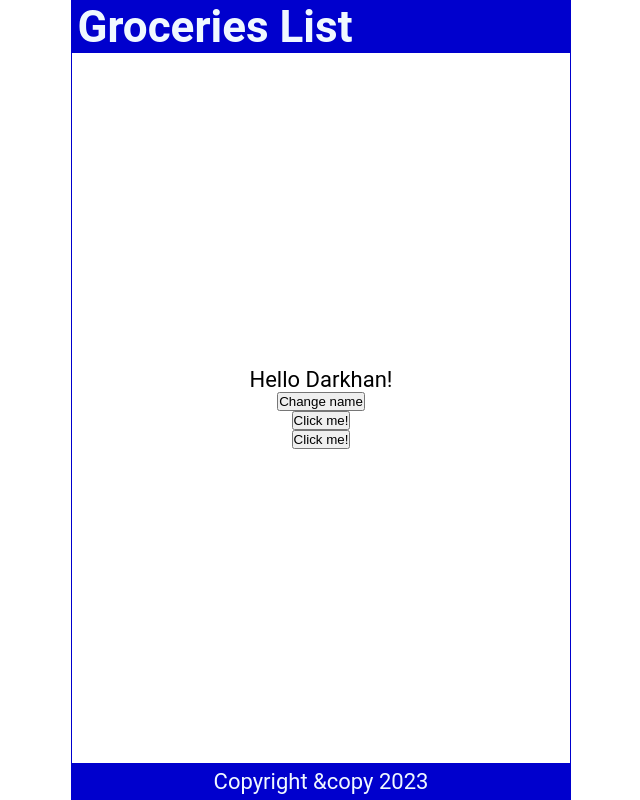
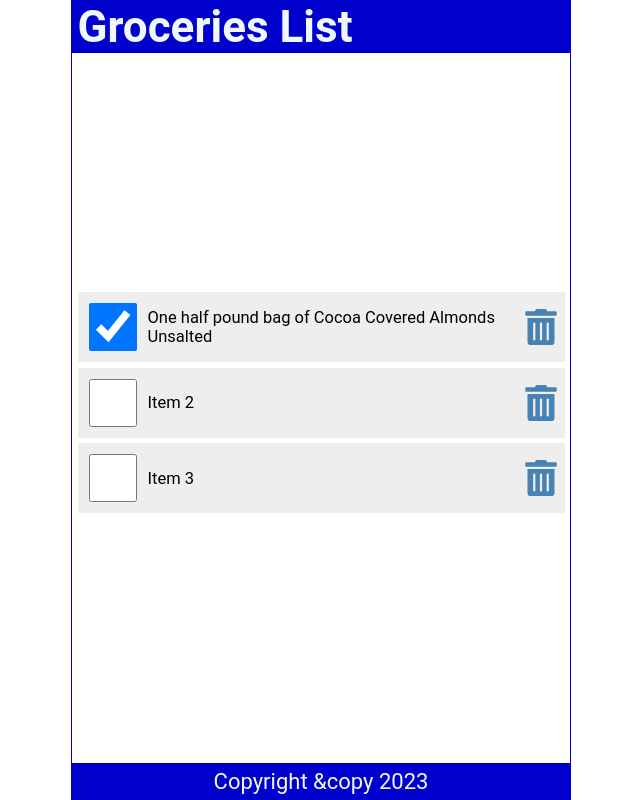
Before and after one commit to darkhanzhursin/react, a React (Create React App) app in the folder reactus/: page / in a window 1280 px wide. Shown: the whole page, without its empty margins (319-959 px from the left). Built offline with nearby package versions, Linux system fonts and the light colour scheme.

Commit message:
added css and checkbox logic

```diff
--- a/reactus/package.json
+++ b/reactus/package.json
@@ -34,5 +34,8 @@
       "last 1 firefox version",
       "last 1 safari version"
     ]
+  },
+  "devDependencies": {
+    "react-icons": "^4.11.0"
   }
 }
--- a/reactus/src/Content.js
+++ b/reactus/src/Content.js
@@ -1,36 +1,54 @@
-import React, { useState } from 'react'
+import React, { useState } from 'react';
+import { FaTrashAlt } from 'react-icons/fa';
 
 function Content() {
-    const [name, setName] = useState('Darkhan');
-    const [count, setCount] = useState(0);
+    const [items, setItems] = useState([
+        {
+            id: 1,
+            checked: true,
+            item: "One half pound bag of Cocoa Covered Almonds Unsalted"
+        },
+        {
+            id: 2,
+            checked: false,
+            item: "Item 2"
+        },
+        {
+            id: 3,
+            checked: false,
+            item: "Item 3"
+        }
+    ]);
 
-    const handleNameChange = () => {
-        const names = ['Bob', 'Kevin', 'Dara'];
-        const int = Math.floor(Math.random() * 3);
-        setName(names[int]);
-      }
+    const handleCheck = (id) => {
+        const listItems = items.map((item) => item.id === id ? {
+            ...item,
+            checked: !item.checked
+        } : item);
 
-    const handleClick = () => {
-        console.log(count);
-        setCount(count+1);
-    }
-
-    const handleClick2 = (name) => {
-        console.log(`${name} was clicked!`);
-    }
-
-    const handleClick3 = (e) => {
-        console.log(e.target.innerText);
+        setItems(listItems);
+        localStorage.setItem('shoppingList', JSON.stringify(listItems));
     }
 
     return (
         <main>
-            <p onDoubleClick={handleClick}>
-                Hello {name}!
-            </p>
-            <button onClick={handleNameChange}>Change name</button>
-            <button onClick={() => handleClick2('Dara')}>Click me!</button>
-            <button onClick={(e) => handleClick3(e)}>Click me!</button>
+            <ul>
+                {items.map((item) => (
+                    <li className="item" key={item.id}>
+                        <input
+                            type="checkbox"
+                            onChange={() => handleCheck(item.id)}
+                            checked={item.checked}
+                        />
+                        <label>
+                            {item.item}
+                        </label>
+                        <FaTrashAlt
+                            role='button'
+                            tabIndex='0' />
+                    </li>
+                ))}
+            </ul>
         </main>
     )
 }
--- a/reactus/src/index.css
+++ b/reactus/src/index.css
@@ -57,3 +57,62 @@
   display: grid;
   place-content: center;
 }
+
+ul {
+  width: 100%;
+  list-style: none;
+  padding: 0 0.25rem 0.25rem;
+}
+
+ul li::before {
+  content: "\200B";
+}
+
+.item {
+  display: flex;
+  justify-content: flex-start;
+  align-items: center;
+  padding: 0.5rem 0 0.5rem 0.5rem;
+  margin: 0.25rem 0;
+  background-color: #eee;
+}
+
+.item:first-child {
+  margin: 0;
+}
+
+.item input[type="checkbox"] {
+  text-align: center;
+  width: 2.5rem;
+  width: 48px;
+  min-width: 48px;
+  height: 2.5rem;
+  height: 48px;
+  min-height: 48px;
+  cursor: pointer;
+  margin-right: 0.5rem;
+}
+
+.item input[type="checkbox"]:focus + label {
+  text-decoration: underline;
+}
+
+.item > label {
+  font-size: 0.75rem;
+  flex-grow: 1;
+}
+
+.item svg {
+  width: 48px;
+  min-width: 48px;
+  height: 36px;
+  font-size: 1rem;
+  color: steelblue;
+  cursor: pointer;
+}
+
+.item svg:focus,
+.item svg:hover {
+  color: red;
+  outline: none;
+}
```
Also changed, not shown: 1 other file (tests, documents, lock files or other folders).
